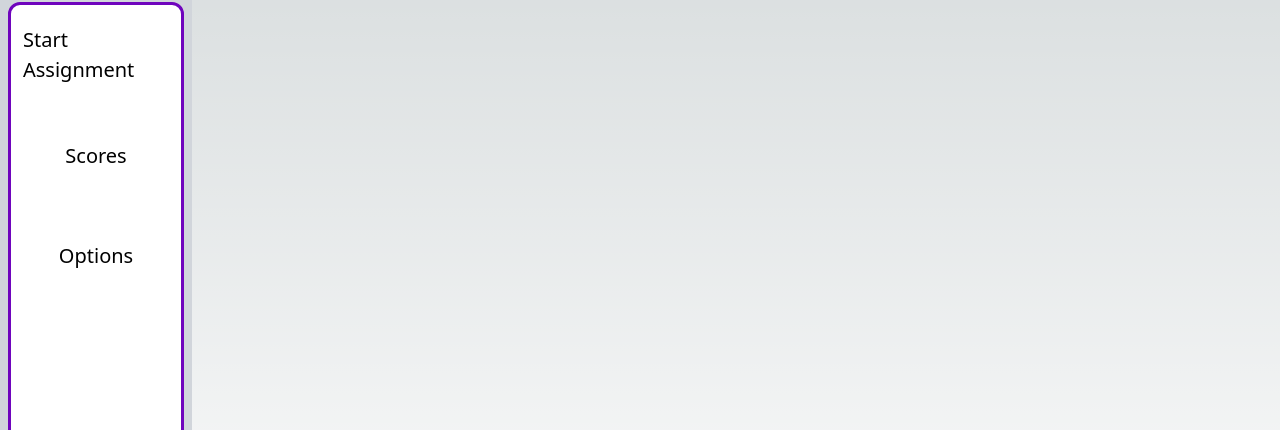
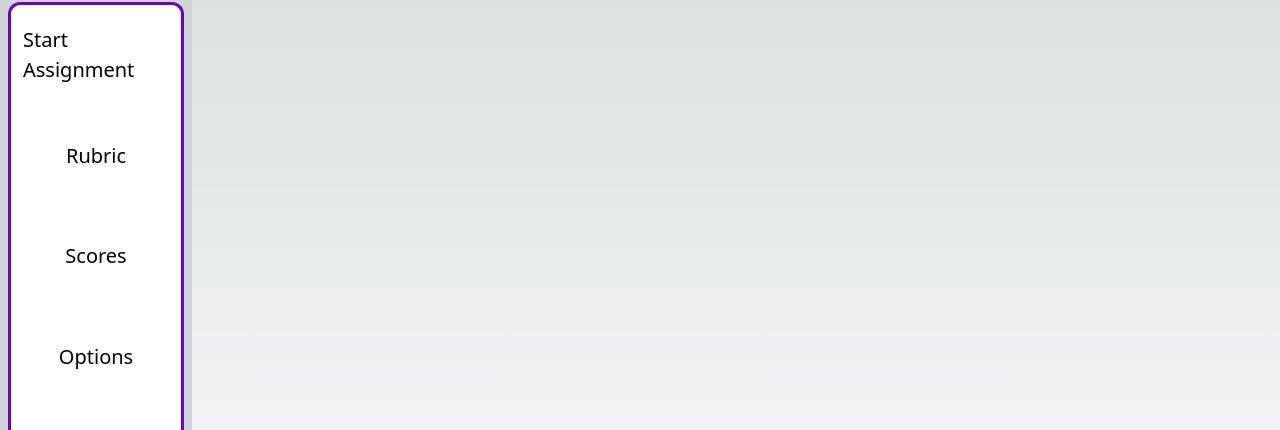
Before and after one commit to iharriso0626/PitchBotFE, a Next.js app: page / in a window 1280 px wide. Shown: the part 114-544 px from the top of the page. Built offline with nearby package versions, Linux system fonts and the light colour scheme.

Commit message:
Added Page Linking in Sidebar

```diff
--- a/src/app/components/sidebar.tsx
+++ b/src/app/components/sidebar.tsx
@@ -1,6 +1,7 @@
 // components/sidebar.tsx
 import React, { useCallback, useState } from 'react';
 import { Button, Drawer, Menu } from 'react-daisyui';
+import Link from  'next/link';
 
 
 const Sidebar = () => {
@@ -14,22 +15,27 @@ const Sidebar = () => {
       <div className='flex-col h-screen mt-2 bg-white border-[#6f04bd] border-[3px] rounded-xl flex w-full'>
         {/* Start Assignment Box */}
         <div className='flex h-[15%] w-fill  border-black  items-center justify-center text-[20px]'>
-          <h1 className='p-2 px-3  rounded-xl text-black'>Start Assignment</h1>
+        <Link href={'/ChatPage'} ><h1 className='p-2 px-3 rounded-xl text-black'>Start Assignment</h1></Link>
+        </div>
+
+        {/* Rubric Box */}
+        <div className='flex h-[15%] w-fill  border-black  items-center justify-center text-[20px]'>
+          <Link href={'/RubricPage'} ><h1 className='p-2 px-3 rounded-xl text-black'>Rubric</h1></Link>
         </div>
 
         {/* Scores Box */}
         <div className='flex h-[15%] w-fill  border-black  items-center justify-center text-[20px]'>
-          <h1 className='p-2 px-3   rounded-xl text-black'>Scores</h1>
+        <Link href={'/ScoresPage'} ><h1 className='p-2 px-3 rounded-xl text-black'>Scores</h1></Link>
         </div>
 
         {/* Options Box */}
         <div className='flex h-[15%] w-fill mb-auto border-black bg-white items-center justify-center text-[20px]'>
-          <h1 className='p-2 px-3 bg-white rounded-xl text-black'>Options</h1>
+        <Link href={'/OptionsPage'} ><h1 className='p-2 px-3 bg-white rounded-xl text-black'>Options</h1></Link>
         </div>
 
         {/* Account Box */}
         <div className='flex h-[15%] w-fill rounded-b-xl border-black bg-white items-center justify-center text-[20px]'>
-          <h1 className='p-2 px-3  bg-white rounded-xl text-black'>Account</h1>
+        <Link href={'/AccountPage'} ><h1 className='p-2 px-3  bg-white rounded-xl text-black'>Account</h1></Link>
         </div>
         </div>
     </div>
--- /dev/null
+++ b/src/pages/AccountPage.tsx
@@ -0,0 +1,21 @@
+// src/pages/AccountPage.tsx
+import React, { useState } from 'react';
+import Sidebar from '@/app/components/sidebar';
+
+
+const AccountPage: React.FC = () => {
+
+  return (
+    <div className='w-screen h-screen overflow-hidden flex items-center bg-gray-300'>
+      <Sidebar />
+
+      {/* Box Containing Main Body */}
+      <div className="p-5 flex h-[90%] w-[80%] rounded-2xl border-[8px] border-[#cb88fc] flex-col bg-white mx-auto font-sans">
+            <h1 className='text-black items-center justify-center flex'>Welcome to the Account Page</h1>
+      </div>
+
+    </div>
+  );
+};
+
+export default AccountPage;
--- a/src/pages/OptionsPage.tsx
+++ b/src/pages/OptionsPage.tsx
@@ -0,0 +1,21 @@
+// src/pages/OptionsPage.tsx
+import React, { useState } from 'react';
+import Sidebar from '@/app/components/sidebar';
+
+
+const OptionsPage: React.FC = () => {
+
+  return (
+    <div className='w-screen h-screen overflow-hidden flex items-center bg-gray-300'>
+      <Sidebar />
+
+      {/* Box Containing Main Body */}
+      <div className="p-5 flex h-[90%] w-[80%] rounded-2xl border-[8px] border-[#cb88fc] flex-col bg-white mx-auto font-sans">
+            <h1 className='text-black items-center justify-center flex'>Welcome to the Options Page</h1>
+      </div>
+
+    </div>
+  );
+};
+
+export default OptionsPage;
--- a/src/pages/ScoresPage.tsx
+++ b/src/pages/ScoresPage.tsx
@@ -0,0 +1,21 @@
+// src/pages/ScoresPage.tsx
+import React, { useState } from 'react';
+import Sidebar from '@/app/components/sidebar';
+
+
+const ScoresPage: React.FC = () => {
+
+  return (
+    <div className='w-screen h-screen overflow-hidden flex items-center bg-gray-300'>
+      <Sidebar />
+
+      {/* Box Containing Main Body */}
+      <div className="p-5 flex h-[90%] w-[80%] rounded-2xl border-[8px] border-[#cb88fc] flex-col bg-white mx-auto font-sans">
+            <h1 className='text-black items-center justify-center flex'>Welcome to the Scores Page</h1>
+      </div>
+
+    </div>
+  );
+};
+
+export default ScoresPage;
```
